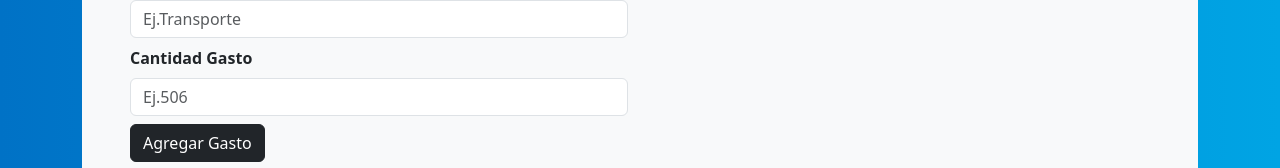
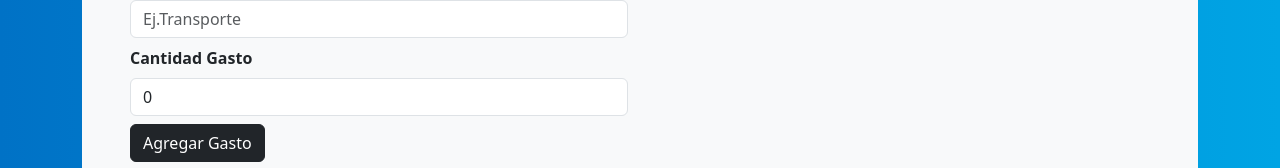
Before and after one commit to jutaga/PresupuestoReact, a React (Vite) app: page / in a window 1280 px wide. Both pictures are taken after typing "5" into the empty fields and a click on the button "Definir Presupuesto". Shown: the part 266-434 px from the top of the page. Built offline with nearby package versions, Linux system fonts and the light colour scheme.

Commit message:
Agregando Formulario de gasto

```diff
--- a/src/App.tsx
+++ b/src/App.tsx
@@ -1,12 +1,25 @@
 import { useState } from "react"
 import { Pregunta } from "./components/Pregunta"
 import { Formulario } from "./components/Formulario";
+import { Gasto } from "./interfaces/Gasto.interface";
 
 export const App = () => {
 
   const [presupuesto, setPresupuesto] = useState<number>(0);
   const [total, setTotal] = useState<number>(0);
   const [mostrarPregunta, setMostrarPregunta] = useState<boolean>(true);
+  const [gastos, setGastos] = useState<Gasto[]>([])
+
+  //Agregamos el nuevo gasto
+  const agregarGastos = (gasto: Gasto) => {
+
+    setGastos([
+      ...gastos,
+      gasto
+    ]);
+
+    console.log(gastos);
+  }
 
 
   return (
@@ -23,7 +36,7 @@ export const App = () => {
               :
               <div className="row">
                 <div className="col-md-6">
-                  <Formulario />
+                  <Formulario agregarGastos={agregarGastos} />
                 </div>
                 <div className="col-md-6">
                   2
--- a/src/components/Formulario.tsx
+++ b/src/components/Formulario.tsx
@@ -1,22 +1,85 @@
 import { useState } from "react"
+import { ErrorMsj } from "./ErrorMsj";
+import shortid from 'shortid';
+import { Gasto } from "../interfaces/Gasto.interface";
 
 
-export const Formulario = () => {
+
+export const Formulario = ({agregarGastos} : any) => {
+
+  // const [cantidad, setCantidad] = useState<number>(0);
+  const [gasto, setGasto] = useState<Gasto>({
+    nombre: '',
+    cantidad: 0,
+    id: ''
+  });
+
+  const { nombre, cantidad } = gasto;
+
+  const [error, setError] = useState<boolean>(false);
+
+
+  const guardarForm = (e: React.ChangeEvent<HTMLInputElement>) => {
+    const { value, name } = e.target
+    setGasto((gasto ) => ({
+      ...gasto,
+      [name] : value,
+    }));
+  }
+
+  //Cuando envia el form
+  const agregarGasto = (e: React.FormEvent<HTMLFormElement>) => {
+    e.preventDefault();
+
+
+
+    //validar el formulario
+    if(cantidad < 1 || isNaN(cantidad) || nombre.trim() === '' ){
+      setError(true);
+
+      setTimeout(() => {
+        setError(false);
+      }, 3000);
+    }
+
+    //construir el gasto con id
+    const gastoId = {
+      ...gasto,
+      id : shortid.generate()
+    }
+
+    setGasto(gastoId);
+
+    //pasar el gasto al componente principal
+    agregarGastos(gasto);
+
+    //resetear el form
+    setGasto({
+      cantidad : 0,
+      id :'',
+      nombre :'',
+    })
+  }
+
 
 
   return (
     <>
-      <form >
+      <form onSubmit={agregarGasto} >
         <h3 className="text-center">Agregar Tus <span>Gastos</span> aqui</h3>
+
+        {
+          error && <ErrorMsj mensaje={<span>Campos <span className="fw-bold">NO</span> Válidos</span>} />
+        }
 
         <div>
           <label className="form-label fw-semibold" htmlFor="gasto">Nombre Gasto</label>
-          <input className="form-control mb-2" id="gasto" type="text" placeholder="Ej.Transporte" />
+          <input onChange={guardarForm} value={nombre} name="nombre" className="form-control mb-2" id="gasto" type="text" placeholder="Ej.Transporte" />
         </div>
 
         <div>
           <label className="form-label fw-semibold" htmlFor="cantidad">Cantidad Gasto</label>
-          <input className="form-control mb-2" id="cantidad" type="number" placeholder="Ej.506" />
+          <input onChange={guardarForm} value={cantidad} name="cantidad" className="form-control mb-2" id="cantidad" type="number" placeholder="Ej.506" />
         </div>
 
         <button className="btn btn-dark float-md-none" type="submit">Agregar Gasto</button>
--- a/src/components/Pregunta.tsx
+++ b/src/components/Pregunta.tsx
@@ -1,11 +1,8 @@
 import { useState } from "react"
 import { ErrorMsj } from "./ErrorMsj";
+import { PreguntaProps } from "../interfaces/Props.interface";
 
-interface PreguntaProps {
-    setPresupuesto: React.Dispatch<React.SetStateAction<number>>;
-    setTotal: React.Dispatch<React.SetStateAction<number>>;
-    setMostrarPregunta : React.Dispatch<React.SetStateAction<boolean>>
-  }
+
 
 export const Pregunta = ({setTotal, setPresupuesto, setMostrarPregunta}: PreguntaProps) => {
 
```
